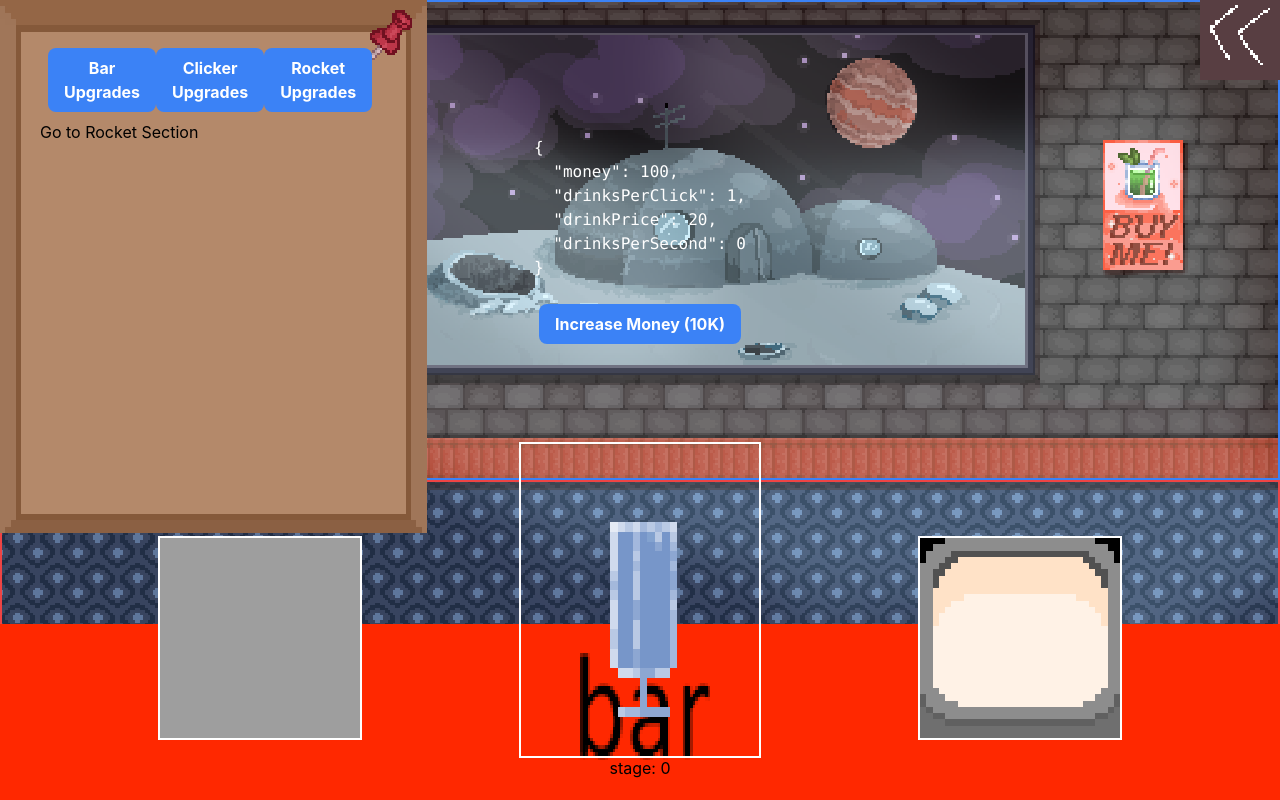
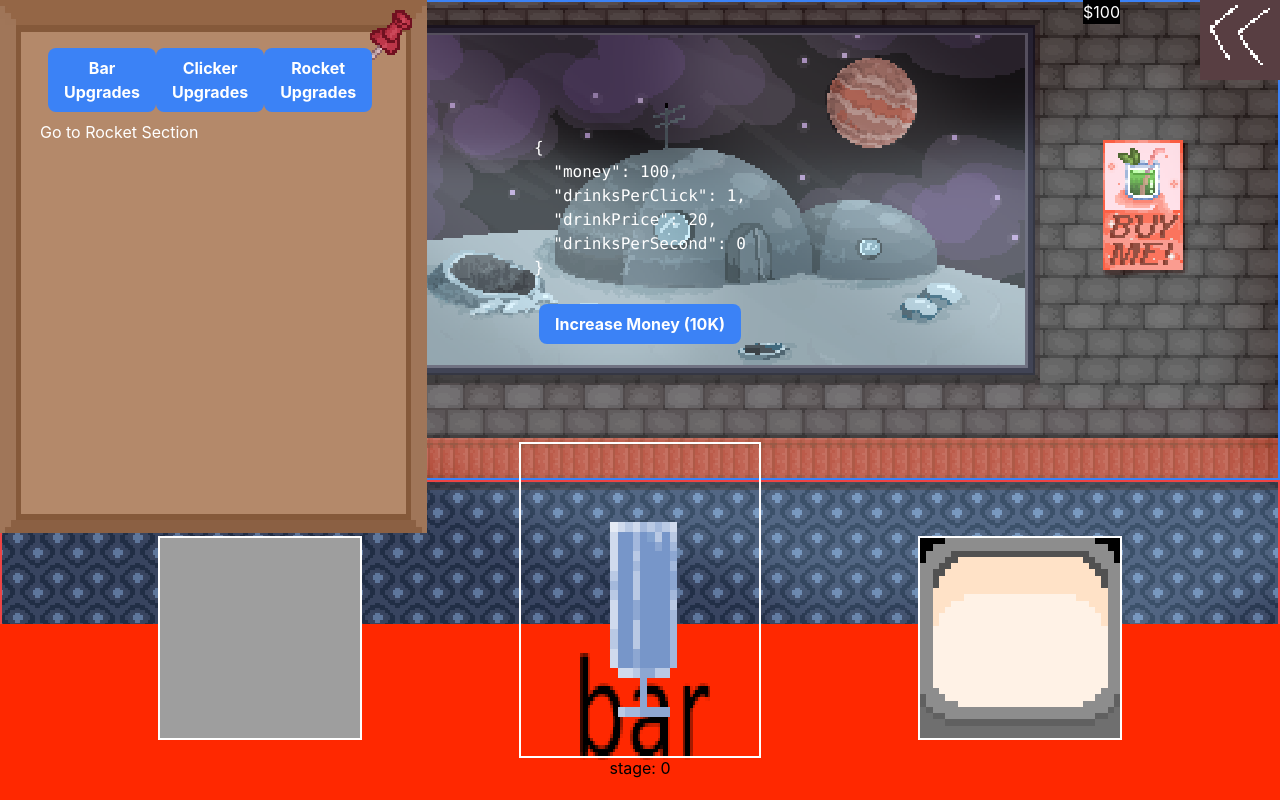
Before and after one commit to tomheaton/clicker-jam-winter-2023, a React (Vite) app: page / in a window 1280 px wide. Both pictures are taken after a click on the button "start game". Built offline with nearby package versions, Linux system fonts and the light colour scheme; grey boxes are pictures that could not be loaded.

Commit message:
money counter and moved slide menus to 'TOP' div

```diff
--- a/src/components/game.tsx
+++ b/src/components/game.tsx
@@ -52,14 +52,10 @@ const Game: React.FC = () => {
         >
           Increase Money (10K)
         </button>
-      </div>
 
-      {/* BOTTOM */}
-      <div
-        className={
-          "w-full h-2/5 flex justify-evenly border-2 border-red-500 items-center"
-        }
-      >
+        { /* Money counter */ }
+        <p className={"bg-black fixed top-0 right-40"}>${gameData.money}</p>
+
         {/* Left menu */}
         <SlideMenu fromLeft>
           {DATA.items.map((item) => (
@@ -69,11 +65,16 @@ const Game: React.FC = () => {
 
         {/* Right menu */}
         <SlideMenu>
-          {/* TODO: make an element here that shows the money outside the menu */}
-          {/* <p className={""}>${gameData.money}</p> */}
           <StatsMenu />
         </SlideMenu>
+      </div>
 
+      {/* BOTTOM */}
+      <div
+        className={
+          "w-full h-2/5 flex justify-evenly border-2 border-red-500 items-center"
+        }
+      >
         <div className={"w-2/5 flex items-center justify-evenly m-4"}>
           {currentIngredients.slice(0, mp).map((ingredient) => (
             <IngredientButton ingredient={ingredient} />
```
